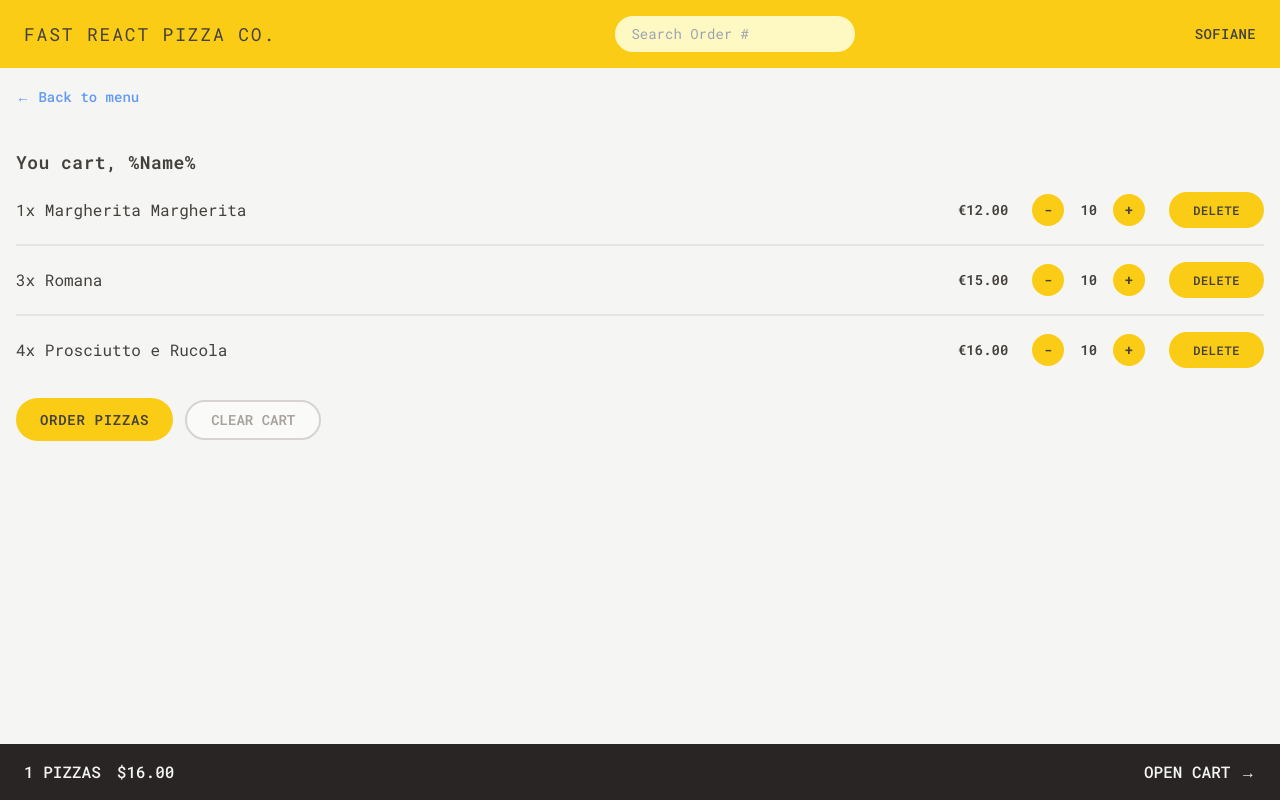
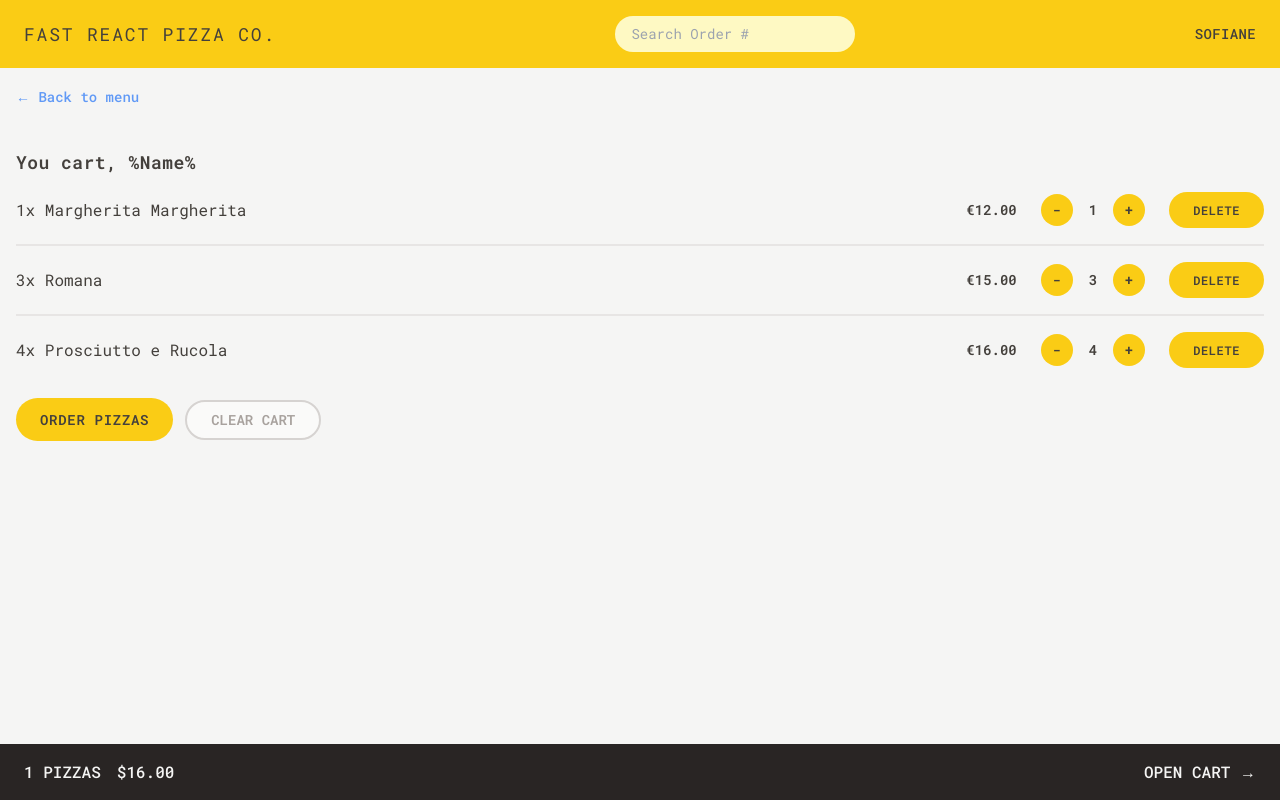
Before and after one commit to sofianeberkane202/fast-delevry-pizza, a React (Vite) app: page /cart in a window 1280 px wide. Built offline with nearby package versions, Linux system fonts and the light colour scheme.

Commit message:
refactor(cart): pass cart data as a prop to CartItem and destructure it in JSX
Pass the cart data as a prop to the CartItem component. Destructure the data within the component and use it in the JSX for cleaner and more maintainable code.

```diff
--- a/src/features/Cart/CartItem.jsx
+++ b/src/features/Cart/CartItem.jsx
@@ -4,16 +4,20 @@ import QuantityMange from "../../ui/QuantityMange";
 import Button from "../../ui/Button";
 
 function CartItem({ item }) {
+  const { name, unitPrice, quantity } = item;
   return (
     <li className="flex items-center gap-4 py-4 sm:justify-between">
-      <p className="xs:text-sm xs:flex-1 line-clamp-1 basis-40 text-[12px] sm:text-base">
-        {item.quantity}x {item.name}
+      <p className="line-clamp-1 basis-40 text-[12px] xs:flex-1 xs:text-sm sm:text-base">
+        {quantity}x {name}
       </p>
 
       <div className="flex flex-1 items-center justify-end gap-3 sm:flex-grow-0 sm:gap-6">
-        <p className="xs:text-sm text-[12px] font-semibold">&euro;{Number(item.unitPrice).toFixed(2)}</p>
+        <p className="text-[12px] font-semibold xs:text-sm">&euro;{Number(unitPrice).toFixed(2)}</p>
         {/* " xs:text-sm rounded-none sm:rounded-full w-6 h-6 sm:w-8 sm:h-8 flex items-center justify-center"; */}
-        <QuantityMange buttonStyle={"text-[12px] rounded-none xs:rounded-full w-6 h-6 xs:h-8 xs:w-8 "} />
+        <QuantityMange
+          quantity={quantity}
+          buttonStyle={"text-[12px] rounded-none xs:rounded-full w-6 h-6 xs:h-8 xs:w-8 "}
+        />
 
         <Button type="small" style="px-4 py-1.5 sm:px-6 sm:py-2.5 sm:text-xs hidden sm:inline-block">
           Delete
--- a/src/ui/QuantityMange.jsx
+++ b/src/ui/QuantityMange.jsx
@@ -1,7 +1,7 @@
 /* eslint-disable react/react-in-jsx-scope */
 import Button from "../ui/Button";
 import PropTypes from "prop-types";
-function QuantityMange({ style, buttonStyle }) {
+function QuantityMange({ style, buttonStyle, quantity }) {
   // eslint-disable-next-line no-unused-vars
   const baseButton = "xs:text-sm flex items-center justify-center";
 
@@ -10,7 +10,7 @@ function QuantityMange({ style, buttonStyle }) {
       <Button type={"small"} style={`${baseButton} ${buttonStyle}`}>
         -
       </Button>
-      <p className="xs:text-sm px-2 text-[12px] font-semibold sm:bg-transparent">10</p>
+      <p className="px-2 text-[12px] font-semibold xs:text-sm sm:bg-transparent">{quantity}</p>
       <Button type={"small"} style={`${baseButton} ${buttonStyle}`}>
         +
       </Button>
@@ -23,4 +23,5 @@ export default QuantityMange;
 QuantityMange.propTypes = {
   style: PropTypes.string,
   buttonStyle: PropTypes.string,
+  quantity: PropTypes.number,
 };
```
